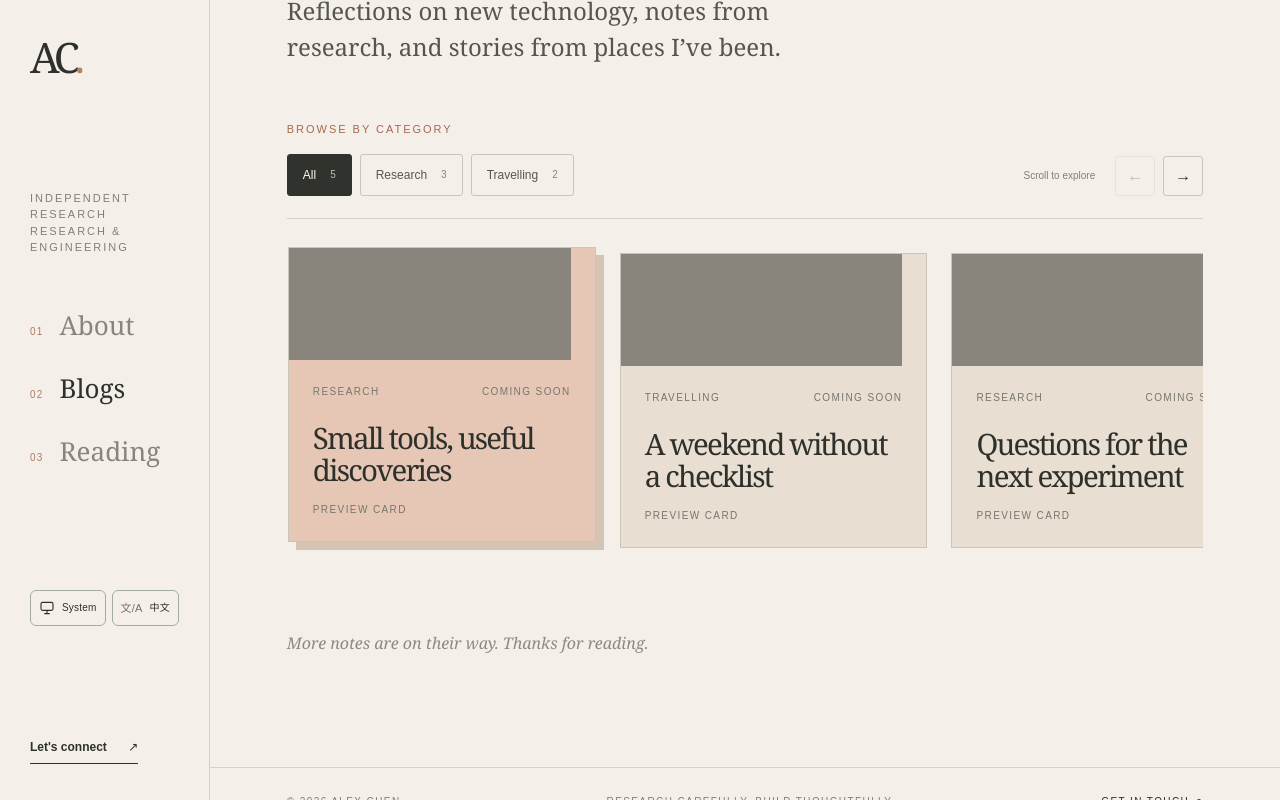
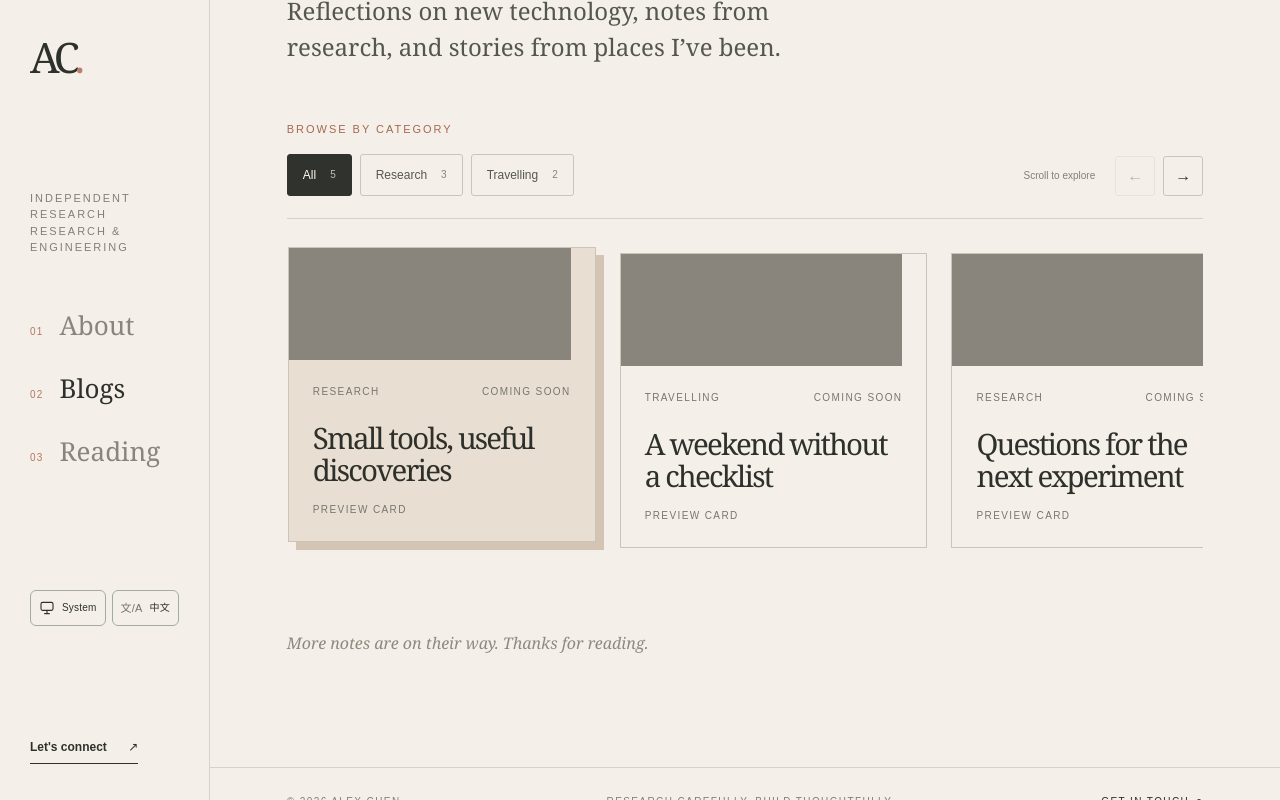
Before and after one commit to yyccbb/personal-site, a Nuxt app: page /blogs in a window 1280 px wide. In both pictures the pointer is over the element 441 px from the left and 803 px from the top of the page. Shown: the part 403-1203 px from the top of the page. Built offline with nearby package versions, Linux system fonts and the light colour scheme.

Commit message:
Refine blog card hover colors and ignore IDE files

```diff
--- a/app/assets/css/main.css
+++ b/app/assets/css/main.css
@@ -347,7 +347,6 @@ button {
   flex:0 0 clamp(260px,34%,390px);
   min-width:0;
   border:1px solid var(--tone-cbc4b8);
-  background:var(--tone-e8ded1);
   display:flex;
   flex-direction:column;
   scroll-snap-align:start;
@@ -371,7 +370,7 @@ button {
   padding:24px
 }
 .post-card:hover {
-  background:var(--tone-e6c7b6);
+  background:var(--tone-e8ded1);
   transform:translateY(-6px);
   box-shadow:8px 8px 0 var(--tone-d3c4b4)
 }
```
Also changed, not shown: 1 other file (tests, documents, lock files or other folders).
